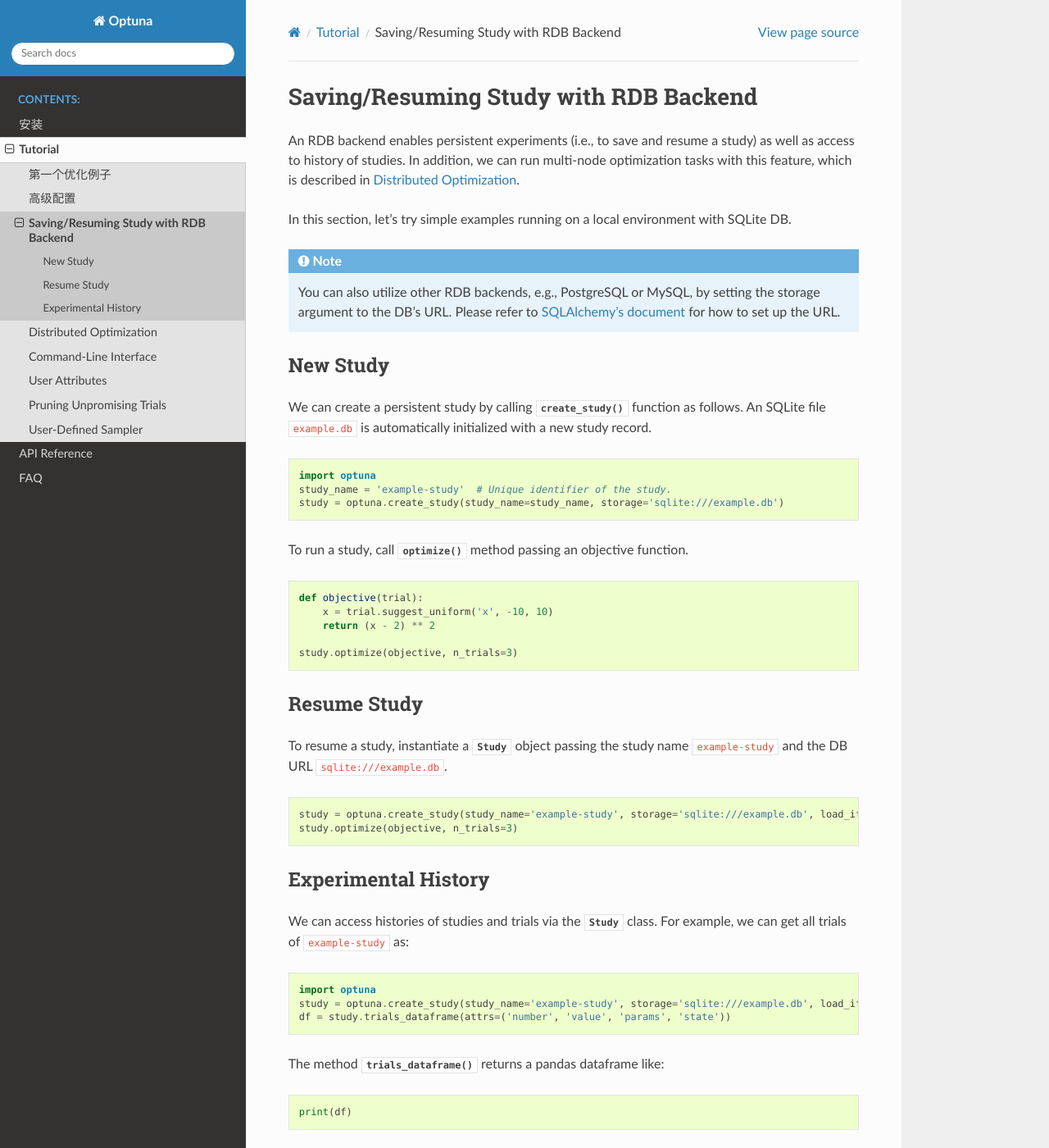
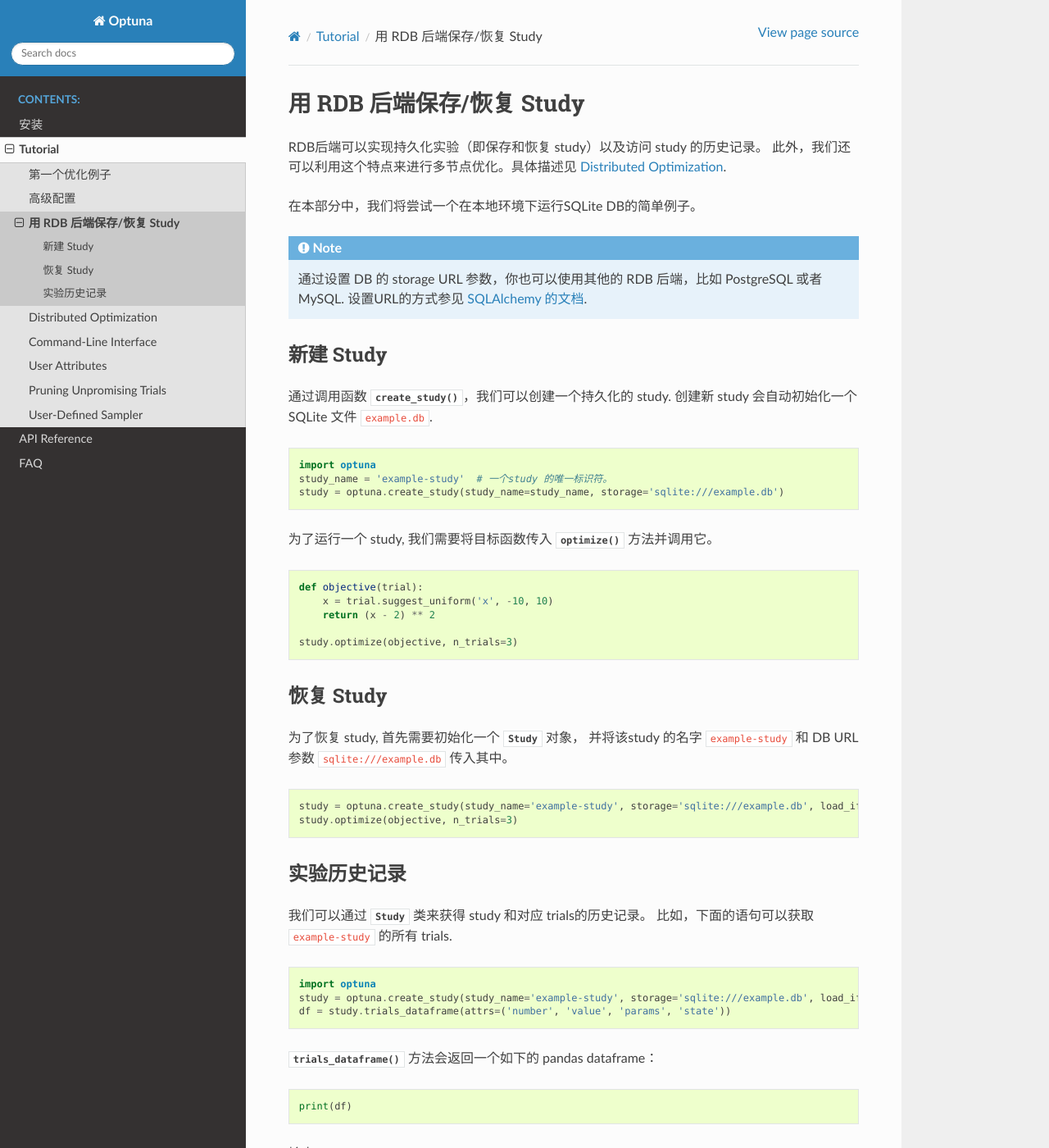
Before and after one commit to optuna/doc-optuna-zh-cn, a Sphinx documentation site: the page built from source/tutorial/rdb.rst, in a window 1280 px wide and 1400 px high. Shown: the whole window at 82% size. Built offline with Sphinx 7.4.7 and the Read the Docs theme 2.0.0, drawn with Linux system fonts in a browser that asks for light colours; some of the changed text lies outside the part shown.

Commit message:
1. 修改index 2. 翻译完成RDB

```diff
--- a/source/tutorial/rdb.rst
+++ b/source/tutorial/rdb.rst
@@ -1,31 +1,31 @@
 .. _rdb:
 
-Saving/Resuming Study with RDB Backend
+用 RDB 后端保存/恢复 Study
 ==========================================
 
-An RDB backend enables persistent experiments (i.e., to save and resume a study) as well as access to history of studies.
-In addition, we can run multi-node optimization tasks with this feature, which is described in :ref:`distributed`.
+RDB后端可以实现持久化实验（即保存和恢复 study）以及访问 study 的历史记录。
+此外，我们还可以利用这个特点来进行多节点优化。具体描述见 :ref:`distributed`.
 
-In this section, let's try simple examples running on a local environment with SQLite DB.
+在本部分中，我们将尝试一个在本地环境下运行SQLite DB的简单例子。
 
 .. note::
-    You can also utilize other RDB backends, e.g., PostgreSQL or MySQL, by setting the storage argument to the DB's URL.
-    Please refer to `SQLAlchemy's document <https://docs.sqlalchemy.org/en/latest/core/engines.html#database-urls>`_ for how to set up the URL.
+    通过设置 DB 的 storage URL 参数，你也可以使用其他的 RDB 后端，比如 PostgreSQL 或者 MySQL.
+    设置URL的方式参见 `SQLAlchemy 的文档 <https://docs.sqlalchemy.org/en/latest/core/engines.html#database-urls>`_.
 
 
-New Study
+新建 Study
 ---------
 
-We can create a persistent study by calling :func:`~optuna.study.create_study` function as follows.
-An SQLite file ``example.db`` is automatically initialized with a new study record.
+通过调用函数 :func:`~optuna.study.create_study`，我们可以创建一个持久化的 study.
+创建新 study 会自动初始化一个 SQLite 文件 ``example.db``.
 
 .. code-block:: python
 
     import optuna
-    study_name = 'example-study'  # Unique identifier of the study.
+    study_name = 'example-study'  # 一个study 的唯一标识符。
     study = optuna.create_study(study_name=study_name, storage='sqlite:///example.db')
 
-To run a study, call :func:`~optuna.study.Study.optimize` method passing an objective function.
+为了运行一个 study, 我们需要将目标函数传入 :func:`~optuna.study.Study.optimize` 方法并调用它。
 
 .. code-block:: python
 
@@ -35,21 +35,21 @@ To run a study, call :func:`~optuna.study.Study.optimize` method passing an obje
 
     study.optimize(objective, n_trials=3)
 
-Resume Study
+恢复 Study
 ------------
 
-To resume a study, instantiate a :class:`~optuna.study.Study` object passing the study name ``example-study`` and the DB URL ``sqlite:///example.db``.
+为了恢复 study, 首先需要初始化一个 :class:`~optuna.study.Study` 对象， 并将该study 的名字 ``example-study`` 和 DB URL参数 ``sqlite:///example.db`` 传入其中。
 
 .. code-block:: python
 
     study = optuna.create_study(study_name='example-study', storage='sqlite:///example.db', load_if_exists=True)
     study.optimize(objective, n_trials=3)
 
-Experimental History
+实验历史记录
 --------------------
 
-We can access histories of studies and trials via the :class:`~optuna.study.Study` class.
-For example, we can get all trials of ``example-study`` as:
+我们可以通过 :class:`~optuna.study.Study` 类来获得 study 和对应 trials的历史记录。
+比如，下面的语句可以获取 ``example-study`` 的所有 trials.
 
 .. code-block:: python
 
@@ -57,13 +57,13 @@ For example, we can get all trials of ``example-study`` as:
     study = optuna.create_study(study_name='example-study', storage='sqlite:///example.db', load_if_exists=True)
     df = study.trials_dataframe(attrs=('number', 'value', 'params', 'state'))
 
-The method :func:`~optuna.study.Study.trials_dataframe` returns a pandas dataframe like:
+:func:`~optuna.study.Study.trials_dataframe` 方法会返回一个如下的 pandas dataframe：
 
 .. code-block:: python
 
     print(df)
 
-Out:
+输出:
 
 .. code-block:: console
 
@@ -75,11 +75,11 @@ Out:
          4       4  113.039223 -8.631991  COMPLETE
          5       5   57.319570  9.570969  COMPLETE
 
-A :class:`~optuna.study.Study` object also provides properties such as :attr:`~optuna.study.Study.trials`, :attr:`~optuna.study.Study.best_value`, :attr:`~optuna.study.Study.best_params` (see also :ref:`firstopt`).
+:class:`~optuna.study.Study` 对象也有一些其他属性，比如 :attr:`~optuna.study.Study.trials`, :attr:`~optuna.study.Study.best_value` 和 :attr:`~optuna.study.Study.best_params` (见 :ref:`firstopt`).
 
 .. code-block:: python
 
-    study.best_params  # Get best parameters for the objective function.
-    study.best_value  # Get best objective value.
-    study.best_trial  # Get best trial's information.
-    study.trials  # Get all trials' information.
+    study.best_params  # 获取目标函数的最佳参数。
+    study.best_value  # 获取目标函数的最佳值。
+    study.best_trial  # 获得最佳 trial 的相关信息。
+    study.trials  # 获得所有 trial 的信息。
```
Also changed, not shown: source/index.rst (+5 -5 lines).
